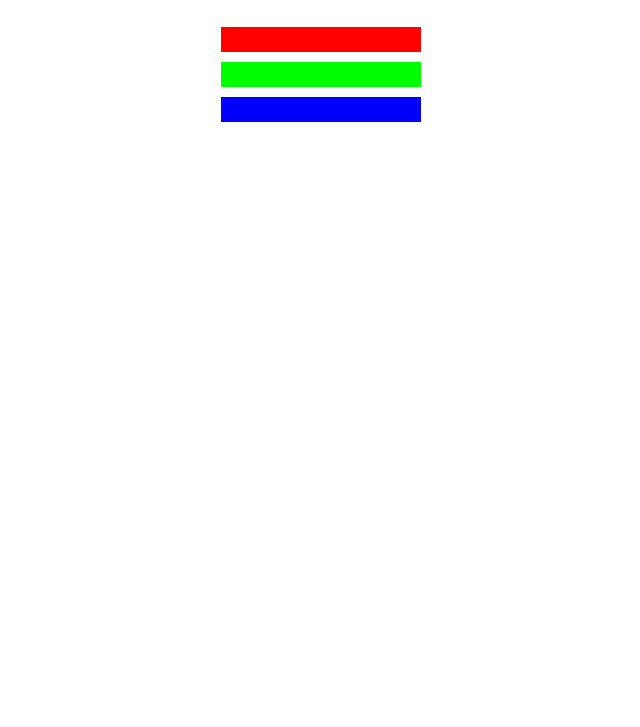
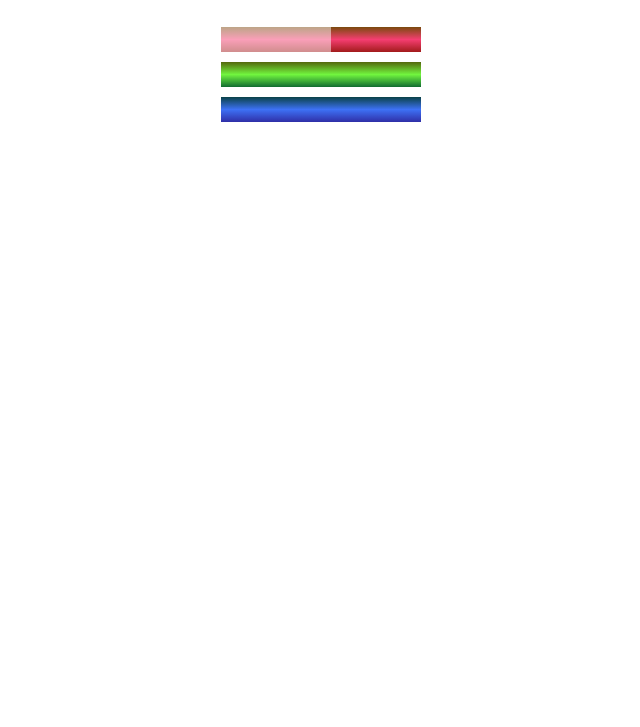
Before and after one commit to carloslugoo/WebDesing-FreeCodeCamp, a plain HTML site: page Project-3/index.html in a window 1280 px wide. Shown: the part 73-800 px from the top of the page, without its empty margins (319-959 px from the left). Drawn offline with Linux system fonts and the light colour scheme.

Commit message:
CSS Colors

```diff
--- a/Project-3/index.html
+++ b/Project-3/index.html
@@ -9,7 +9,9 @@
 <body>
     <h1> CSS Color Markers </h1>
     <div class="container">
-        <div class="marker red"></div>
+        <div class="marker red ">
+            <div class="sleeve"></div>
+        </div>
         <div class="marker green"></div>
         <div class="marker blue"></div>
     </div>
--- a/Project-3/styles.css
+++ b/Project-3/styles.css
@@ -8,15 +8,21 @@ h1{
     background-color: rgb(red, green, blue);
 }
 .red{
-    background-color:  rgb(255, 0, 0);
+    background: linear-gradient(rgb(122, 74, 14), rgb(245, 62, 113), rgb(162, 27, 27));
 }
 .green{
-    background-color: #00FF00
+    background: linear-gradient(#55680D , #71F53E, #116C31)
 }
 .blue{
-    background-color:  hsl(240, 100%, 50%)
+    background:linear-gradient(hsl(186, 76%, 16%), hsl(223, 90%, 60%), hsl(240, 56%, 42%))
 }
 .container{
     background-color: rgb(255, 255, 255);
     padding: 10px 0;
 }
+.sleeve{
+    width: 110px;
+    height: 25px;
+    background-color: rgb(255, 255, 255, 50%);
+
+}
```
